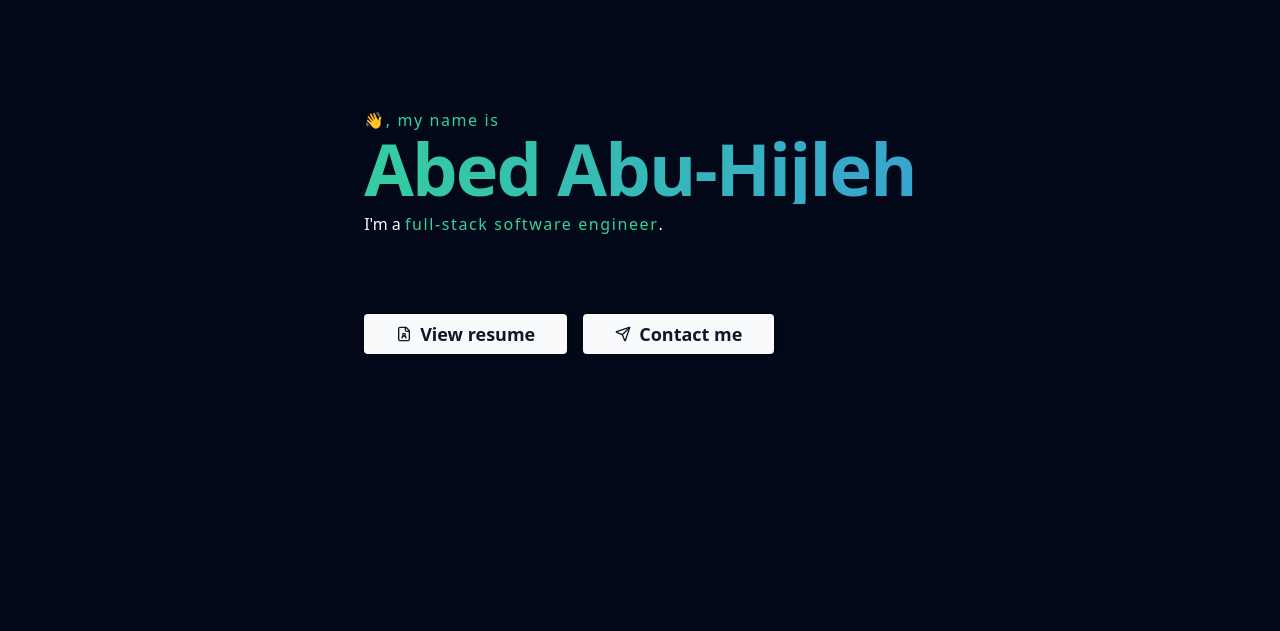
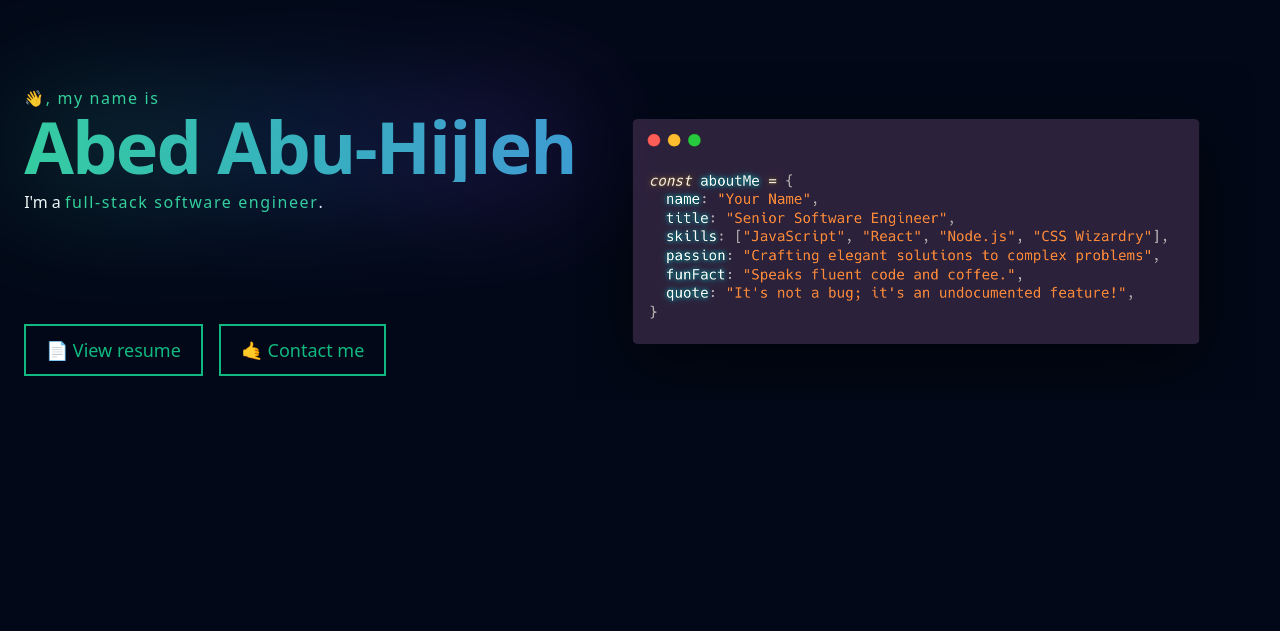
Before and after one commit to aabuhijleh/portfolio-v1, a Next.js app: page / in a window 1280 px wide. Shown: the part 169-800 px from the top of the page. Built offline with nearby package versions, Linux system fonts and the light colour scheme; some icons are missing.

Commit message:
feat: add neon effects to hero

```diff
--- a/app/globals.css
+++ b/app/globals.css
@@ -54,4 +54,18 @@
   .hover-underline:hover::after {
     @apply w-full;
   }
+
+  .neon-button {
+    @apply relative block cursor-pointer rounded-md border-2 border-emerald-500 px-5 py-2.5 text-lg font-medium text-emerald-500 transition-[background-color,color,box-shadow];
+  }
+  .neon-button::before {
+    content: "";
+    @apply absolute inset-0 -z-10 rounded-md bg-emerald-500 opacity-0 transition-all;
+  }
+  .neon-button:hover {
+    @apply bg-emerald-500 text-white;
+  }
+  .neon-button:hover::before {
+    @apply opacity-50 blur-2xl;
+  }
 }
--- a/components/hero.tsx
+++ b/components/hero.tsx
@@ -4,20 +4,21 @@ import {
   SiLinkedin as Linkedin,
   SiX as X,
 } from "@icons-pack/react-simple-icons";
-import { FileUser, Send } from "lucide-react";
 import Link from "next/link";
+import Image from "next/image";
 import { Section } from "./section";
-import { Button } from "./ui/button";
 
 export const Hero = () => {
   return (
     <Section>
+      <div className="space-y-8">
         <div>
           <div className="tracking-widest text-emerald-400 transition-all duration-300">
             👋, my name is
           </div>
-        <h1 className="inline-block animate-gradient scroll-m-20 bg-gradient-to-r from-emerald-400 via-blue-500 to-purple-600 bg-[size:400%] bg-clip-text text-7xl font-extrabold tracking-tight text-transparent">
+          <h1 className="relative inline-block animate-gradient scroll-m-20 bg-gradient-to-r from-emerald-400 via-blue-500 to-purple-600 bg-[size:400%] bg-clip-text text-7xl font-extrabold tracking-tight text-transparent">
             Abed Abu-Hijleh
+            <span className="absolute inset-0 bg-gradient-to-r from-emerald-400 via-blue-500 to-purple-600 opacity-30 blur-3xl"></span>
           </h1>
           <div className="mt-2">
             I&apos;m a{" "}
@@ -26,7 +27,9 @@ export const Hero = () => {
             </span>
             .
           </div>
-        <div className="mt-4 flex gap-2">
+        </div>
+
+        <div className="flex gap-2">
           <a
             className="rounded-md p-1 transition-colors hover:bg-foreground hover:text-background"
             href="https://github.com/aabuhijleh"
@@ -60,21 +63,28 @@ export const Hero = () => {
             <X size={32} />
           </a>
         </div>
-        <div className="mt-4 flex gap-4">
-          <Button asChild className="rounded text-lg font-semibold" size="lg">
-            <a href="/resume.pdf" target="_blank" rel="noopener noreferrer">
-              <FileUser />
-              View resume
+
+        <div className="flex gap-4">
+          <a
+            className="neon-button"
+            href="/resume.pdf"
+            target="_blank"
+            rel="noopener noreferrer"
+          >
+            📄 View resume
           </a>
-          </Button>
-          <Button asChild className="rounded text-lg font-semibold" size="lg">
-            <Link href="#contact">
-              <Send />
-              Contact me
+          <Link className="neon-button" href="#contact">
+            🤙 Contact me
           </Link>
-          </Button>
         </div>
       </div>
+
+      <Image
+        src="/about-code.png"
+        alt="Abed Abu-Hijleh"
+        width={680}
+        height={400}
+      />
     </Section>
   );
 };
```
Lines whose indentation alone changed are shown as unchanged.
